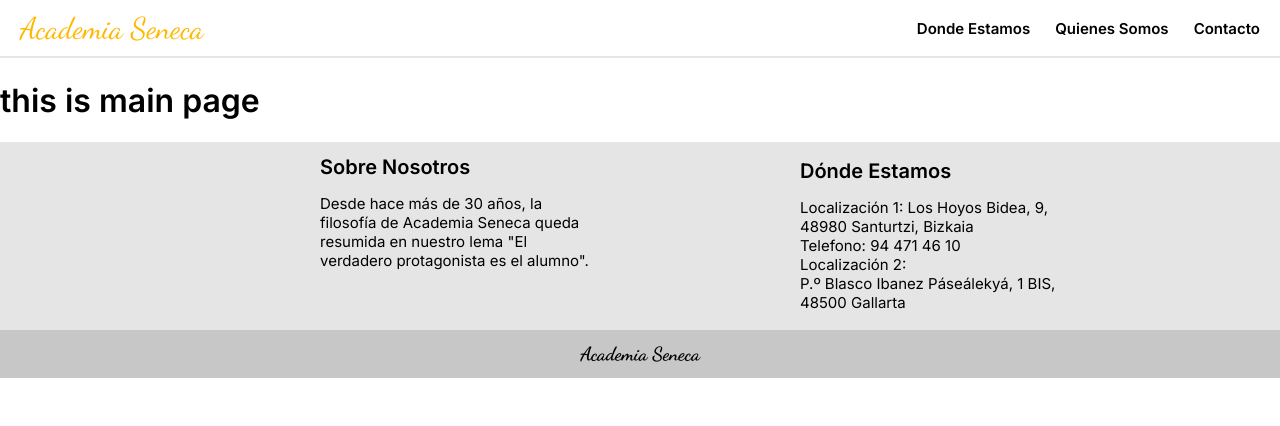
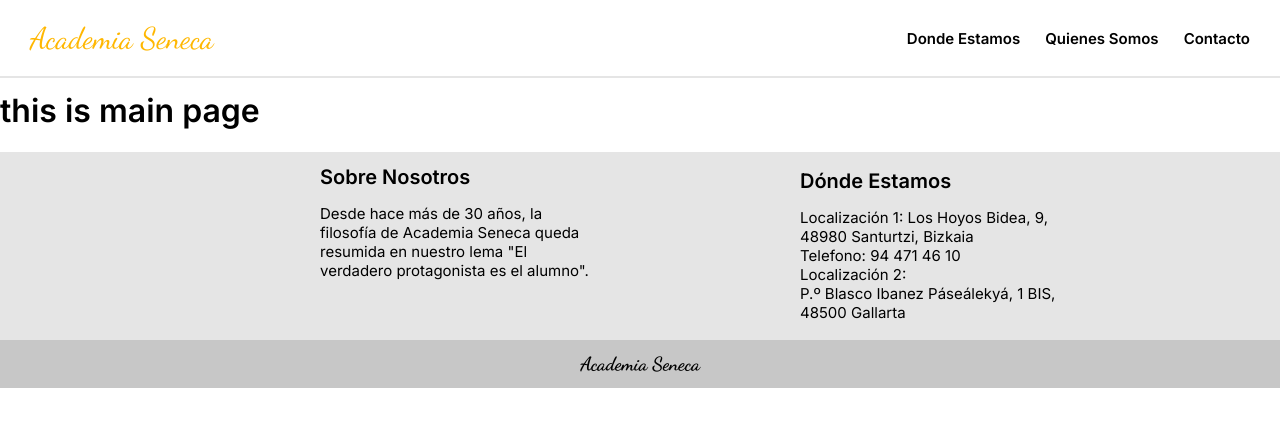
Before and after one commit to MikelGV/acadseneca, a Next.js app: page / in a window 1280 px wide. Shown: the top 426 px of the page. Built offline with nearby package versions, Linux system fonts and the light colour scheme.

Commit message:
height increased

```diff
--- a/components/topbar/topbar.module.css
+++ b/components/topbar/topbar.module.css
@@ -1,8 +1,8 @@
 .topbar {
-    height: 60px;
+    height: 70px;
 }
 .topbarWrapper {
-    padding: 10px 20px;
+    padding: 20px 30px;
     display: flex;
     align-items: center;
     justify-content: space-between;
```
